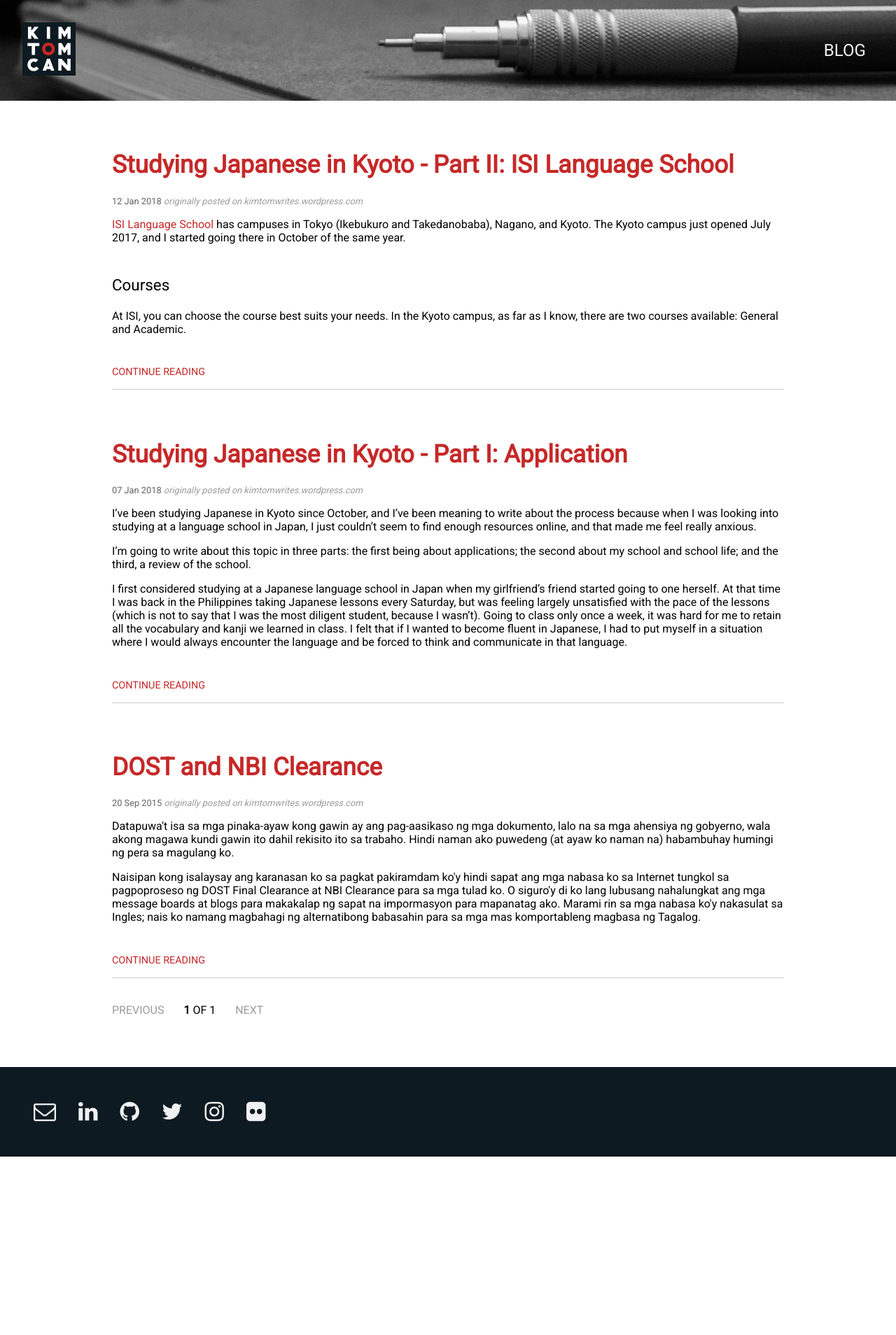
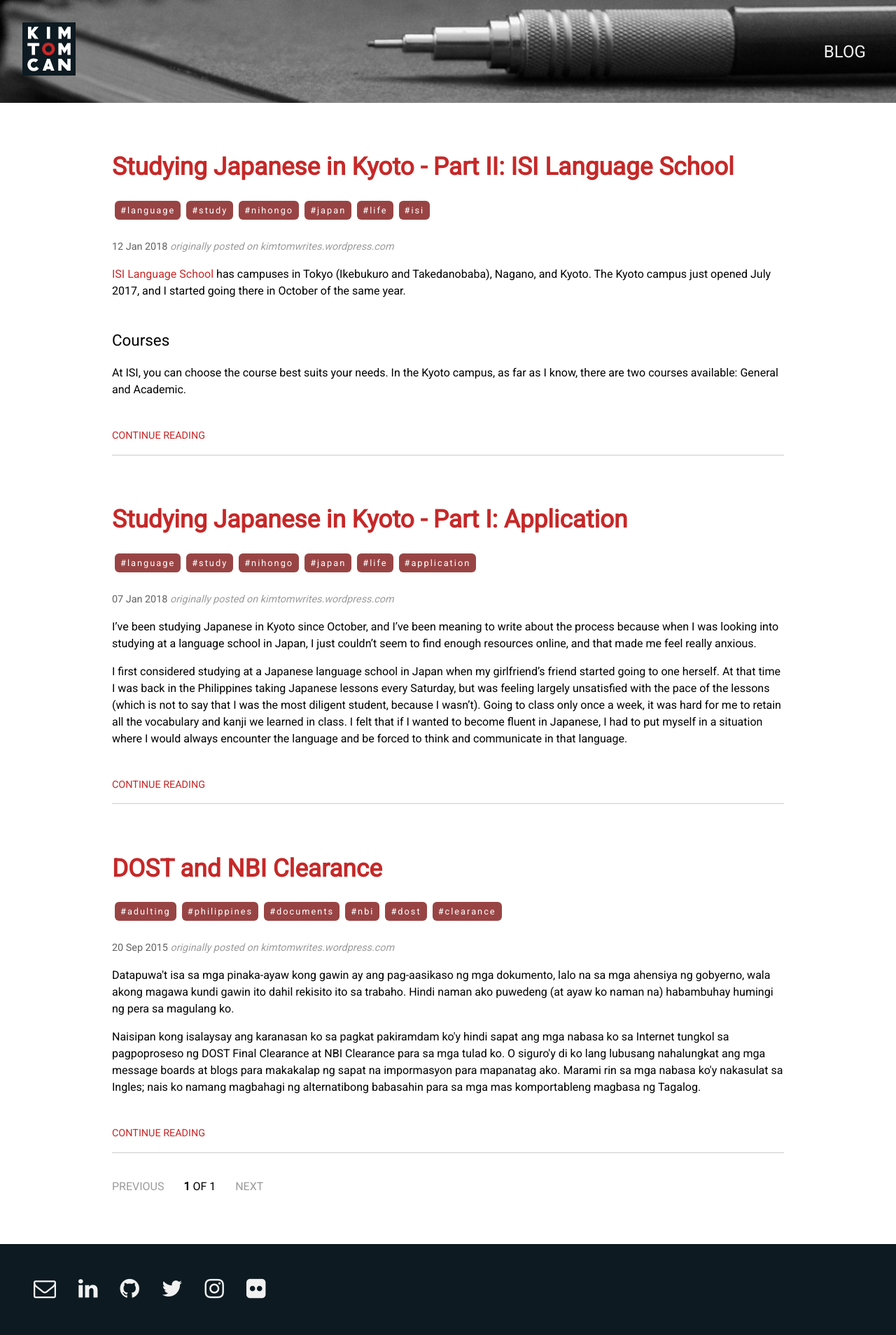
Before and after one commit to kimtillas91/kimtillas91.github.io, a Jekyll site: the page built from blog/index.html, in a window 1280 px wide. Shown: the whole page at 70% size. Built offline with Jekyll 4.4.1, drawn with Linux system fonts in a browser that asks for light colours; the list of posts is cut into pages by our own code; before the commit the page ends 1653 px from its top, so only the background shows below that.

Commit message:
Added tags and tag list

```diff
--- a/_layouts/post.html
+++ b/_layouts/post.html
@@ -20,7 +20,11 @@ layout: default
         <div class="blog-content">
           {{content}}
         </div>
+        <div class="post-tag-container">
+          {% for tag in page.tag %}
+            <a href="/blog/tag/#{{ tag | slugify }}" class="tag-box"><div>#{{ tag }}</div></a>
+          {% endfor %}
+        </div>
     </div>
   </div>
-
 {% include footer.html sticky="no" %}
--- a/_posts/2015-09-20-clearance-dost-nbi.md
+++ b/_posts/2015-09-20-clearance-dost-nbi.md
@@ -1,8 +1,8 @@
 ---
 title:  "DOST and NBI Clearance"
 date:   2015-09-20 20:52:29 +0800
-categories: "Adulting"
-tags:   [adulting, Philippines, documents, NBI, DOST, clearance]
+category: Philippines
+tag:    [adulting, Philippines, documents, NBI, DOST, clearance]
 img:    hit.jpg
 note:   "originally posted on kimtomwrites.wordpress.com"
 edited: 2018-01-29 19:15:00 +0900
--- a/_posts/2018-01-07-studying-japanese-in-kyoto-part-1-application.md
+++ b/_posts/2018-01-07-studying-japanese-in-kyoto-part-1-application.md
@@ -1,17 +1,15 @@
 ---
 title:  "Studying Japanese in Kyoto - Part I: Application"
 date:   2018-01-07 20:52:29 +0900
-categories: Japan
-tags:   [language, study, Nihongo, Japan, life, application]
+category: Japan
+tag:    [language, study, Nihongo, Japan, life, application]
 note:   "originally posted on kimtomwrites.wordpress.com"
-edited: 2018-01-29 23:27:00 +0900
+edited: 2018-01-31 00:01:00 +0900
 img:	isi-kyoto.jpg
-description: "Application process to study in a Japanese language school in Japan. My experience with direct application and application via Go! Go! Nihon."
+description: "Application process to study Nihongo in a Japanese language school in Japan. My experience with direct application and application via Go! Go! Nihon."
 ---
 
 I've been studying Japanese in Kyoto since October, and I've been meaning to write about the process because when I was looking into studying at a language school in Japan, I just couldn't seem to find enough resources online, and that made me feel really anxious.
-
-I'm going to write about this topic in three parts: the first being about applications; the second about my school and school life; and the third, a review of the school.
 
 I first considered studying at a Japanese language school in Japan when my girlfriend's friend started going to one herself. At that time I was back in the Philippines taking Japanese lessons every Saturday, but was feeling largely unsatisfied with the pace of the lessons (which is not to say that I was the most diligent student, because I wasn't). Going to class only once a week, it was hard for me to retain all the vocabulary and kanji we learned in class. I felt that if I wanted to become fluent in Japanese, I had to put myself in a situation where I would always encounter the language and be forced to think and communicate in that language.
 
@@ -37,6 +35,7 @@ Things were going great. I was able to submit the requirements, and then it was
 The people you talk to on Go! Go! Nihon were or still are language school students, so they know what people have to go through to study Japanese in Japan. The thing is, they make mistakes, too. When they do, just send them back an email and clarify things. They're nice people and will own up to their mistakes.
 
 Applying through Go! Go! Nihon also has perks, like special discounts and access to a community of fellow Japanese language learners.
+
 <h3>Overview of the Process</h3>
 <ol>
 	<li>[<strong><span style="color: #339966;">APPLICANT</span></strong>] Submit requirements and pay application fee.</li>
@@ -47,6 +46,7 @@ Applying through Go! Go! Nihon also has perks, like special discounts and access
 	<li>[<span style="color: #3366ff;"><strong>SCHOOL</strong></span>] Send you your Certificate of Eligibility (CoE).</li>
 	<li>[<strong><span style="color: #339966;">APPLICANT</span></strong>] Apply for Visa</li>
 </ol>
+
 After the school submits your application to Immigration, you will have to wait about a month for news if your CoE was granted or not. You will know the results about a month before school starts. Depending on your school, you may have to pay for your school fees before they mail you your CoE.
 
 In my case, I had to pay for the first 6 months of school, and the first 3 months rent for the dorm. After the school confirmed receipt of my payment, they sent my CoE within 48hrs.
--- a/assets/style/main.css
+++ b/assets/style/main.css
@@ -10,6 +10,7 @@ body {
   min-height: 100vh;
   position: relative;
   width: 100vw;
+  line-height: 1.5;
 }
 
 .wrapper {
@@ -81,6 +82,7 @@ img.logo {
     margin-top: auto;
     margin-bottom: auto;
     padding: .7em;
+    line-height: 1;
   }
   a.nav-item, a.nav-item:visited {
     font-weight: 400;
@@ -127,7 +129,7 @@ footer {
 }
 
 .meta-data-blog {
-  font-size: .8em;
+  font-size: .9em;
   color: #636363;
 }
   .note {
@@ -135,7 +137,7 @@ footer {
     color: #9c9c9c;
   }
   .update-date {
-    font-size: .7em;
+    font-size: .8em;
     color: #9c9c9c;
   }
 
@@ -162,6 +164,36 @@ footer {
   height: 280px;
   width: 100vw;
 }
+
+.blog-tag-container {
+  display: flex;
+  flex-direction: row;
+  flex-wrap: wrap;
+  margin-bottom: 1.5em;
+}
+.post-tag-container {
+  background-color: #ffdfdf;
+  padding: 30px;
+  display: flex;
+  flex-direction: row;
+  flex-wrap: wrap;
+  margin: 2em 0;
+}
+  .tag-box, .tag-box:visited {
+    padding: 4px 8px;
+    background-color: #994444;
+    color: #ffffff;
+    border-radius: 6px;
+    margin: 4px;
+    text-transform: lowercase;
+    font-size: .8em;
+    letter-spacing: 2px;
+  }
+  .tag-box:hover {
+    background-color: #770000;
+    color: #f1f1f1;
+    text-decoration: none;
+  }
 
 /**
  * Home
--- a/blog/index.html
+++ b/blog/index.html
@@ -9,12 +10,18 @@ headerbg: "blog-header-bnw.jpg"
   {% for post in paginator.posts %}
     <div class="blog-list-item">
       <h1><a href="{{ post.url }}">{{ post.title }}</a></h1>
-      <p class="meta-data-blog">
+      <div class="blog-tag-container">
+        {% for tag in post.tag %}
+          <a href="/blog/tag/#{{ tag | slugify }}" class="tag-box"><div>#{{ tag }}</div></a>
+        {% endfor %}
+      </div>
+      <div class="meta-data-blog">
         <span class="datestamp">{{ post.date | date_to_string }}</span>
         {% if post.note %}<span class="note">{{ post.note }}</span>{% endif %}
-      </p>
+      </div>
       {{ post.excerpt }}
       <div class="read-more"><a href="{{ post.url }}">Continue reading</a></div>
+
     </div>
   {% endfor %}
 
@@ -32,4 +39,6 @@ headerbg: "blog-header-bnw.jpg"
       <span class="next disabled-link">Next</span>
     {% endif %}
   </div>
+
+  {% include taglist.html %}
 </div>
```
Also changed, not shown: other parts of blog/index.html (+1 -0 lines), _includes/taglist.html (added, +28 -0 lines), _posts/2018-01-12-studying-in-japanese-in-kyoto-part-2-isi-kyoto.md (+3 -3 lines), blog/tag.html (added, +33 -0 lines), 12 other files.
